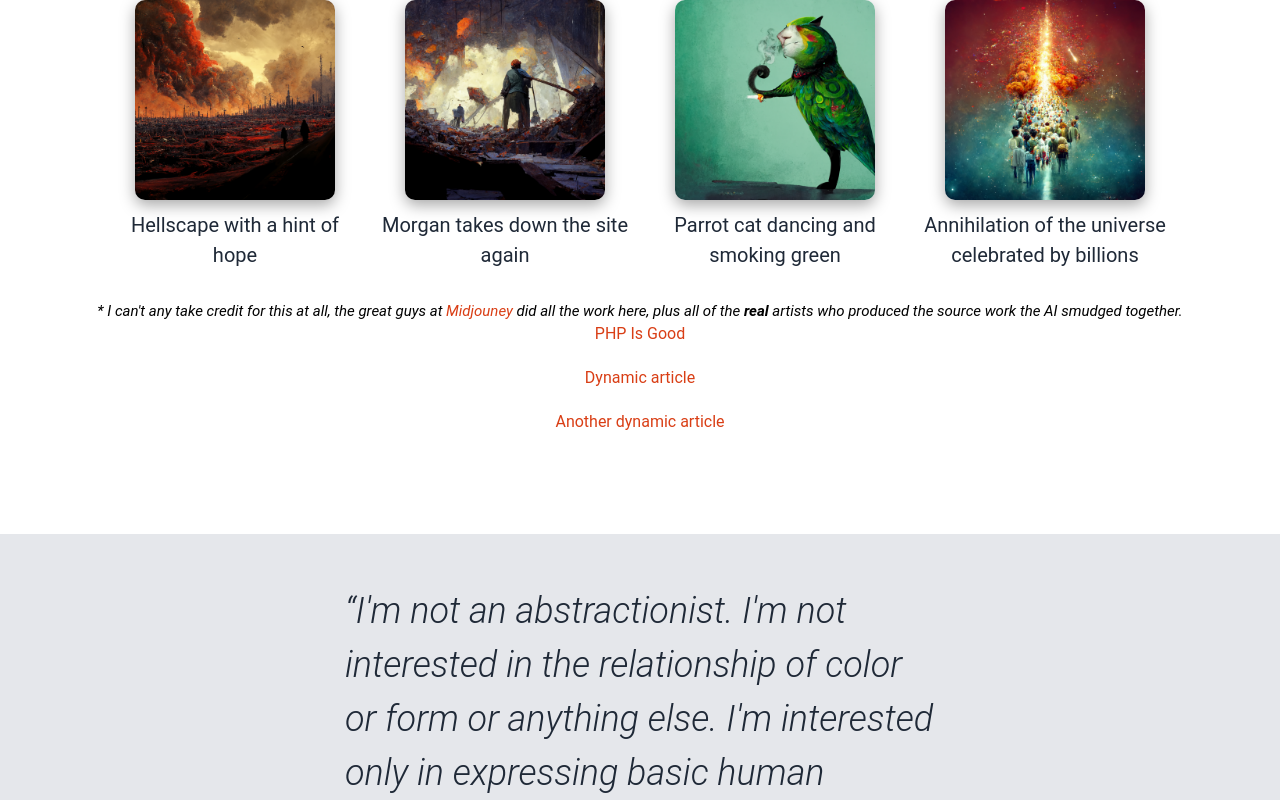
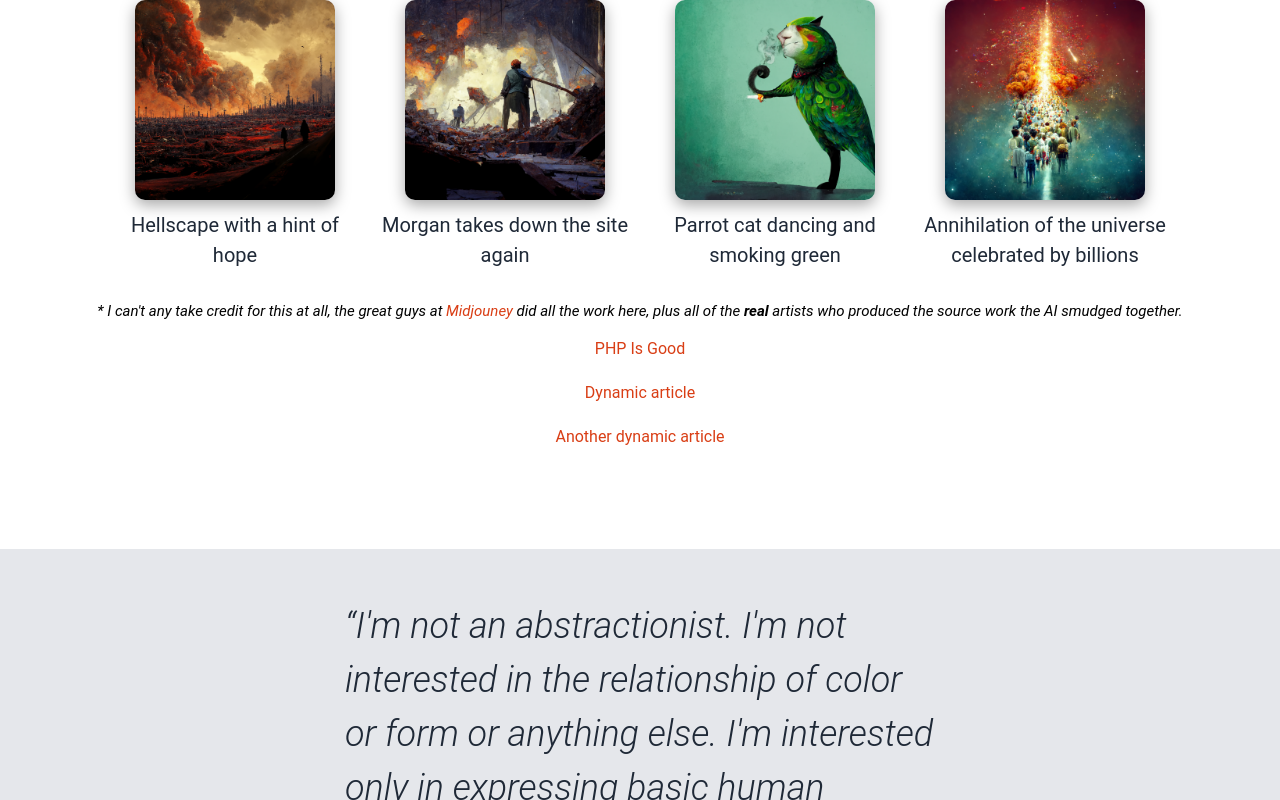
Before and after one commit to richardfwashington/personal-home-page-nextjs, a Next.js app: page / in a window 1280 px wide. Shown: the part 677-1477 px from the top of the page. Built offline with nearby package versions, Linux system fonts and the light colour scheme.

Commit message:
:art: Improve margin to stop elements bumping up againt each other

```diff
--- a/src/app/globals.css
+++ b/src/app/globals.css
@@ -10,7 +10,7 @@
   display: flex;
   flex-direction: column;
   min-height: 100vh;
-  font-family: 'Roboto', sans-serif;
+  font-family: "Roboto", sans-serif;
 }
 
 /* basic font style */
@@ -37,7 +37,7 @@
 }
 
 a:link {
-  color: #D93E15;
+  color: #d93e15;
   text-decoration: none;
 }
 
@@ -46,7 +46,7 @@
 }
 
 a:visited {
-  color: #D93E15;
+  color: #d93e15;
 }
 
 .italic span,
@@ -57,12 +57,13 @@
 .confession {
   font-size: 15px;
   margin-top: 50px;
+  margin-bottom: 15px;
 }
 
 /* Default button style */
 
 button {
-  background-color: #C1431F;
+  background-color: #c1431f;
   color: #f9faff;
   padding: 10px 20px;
   border-radius: 10px;
@@ -139,7 +140,7 @@
 }
 
 .header button {
-  border: 2px solid #C1431F;
+  border: 2px solid #c1431f;
   font-size: 20px;
   font-weight: 700;
 }
@@ -171,13 +172,12 @@
   text-align: center;
 }
 
-
 .info-item img {
   max-width: 80%;
   max-height: 80%;
   border-radius: 10px;
   box-shadow: rgba(0, 0, 0, 0.35) 0px 5px 15px;
-  transition: transform .2s;
+  transition: transform 0.2s;
 }
 
 .info-item img:hover {
@@ -242,7 +242,9 @@
   background-color: #3882f6;
   font-size: 30px;
   font-weight: 700;
-  box-shadow: rgba(0, 0, 0, 0.25) 0px 0.0625em 0.0625em, rgba(0, 0, 0, 0.25) 0px 0.125em 0.5em, rgba(255, 255, 255, 0.1) 0px 0px 0px 1px inset;
+  box-shadow: rgba(0, 0, 0, 0.25) 0px 0.0625em 0.0625em,
+    rgba(0, 0, 0, 0.25) 0px 0.125em 0.5em,
+    rgba(255, 255, 255, 0.1) 0px 0px 0px 1px inset;
 }
 
 .callout-text p {
@@ -264,7 +266,6 @@
 }
 
 @media (max-width: 800px) {
-
   .header {
     padding: 20px;
   }
@@ -278,7 +279,6 @@
   .bottom {
     flex-direction: column;
     width: 100%;
-
   }
 
   .bottom h1,
@@ -289,7 +289,6 @@
   .bottom h1 {
     margin-top: 20px;
   }
-
 
   .top ul {
     padding: 0px;
@@ -317,7 +316,7 @@
     width: 100%;
     height: 100%;
     text-align: center;
-    transition: transform .2s;
+    transition: transform 0.2s;
   }
 
   .info-item img:hover {
```
